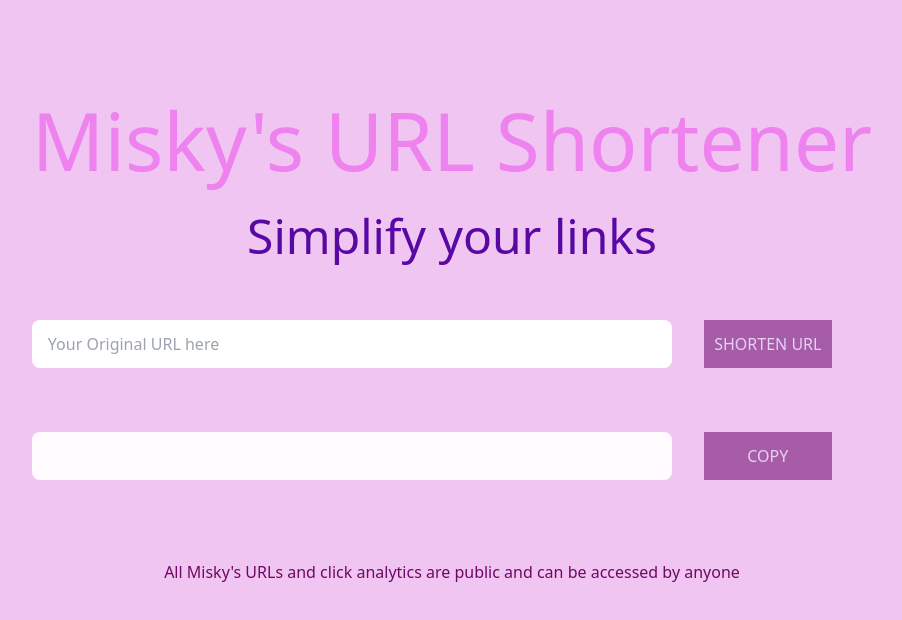
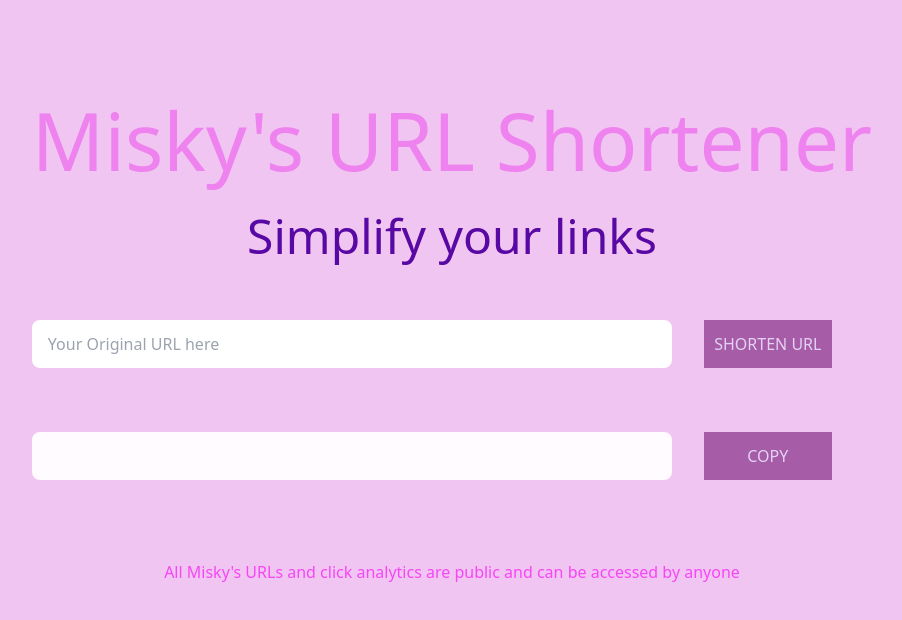
Before and after one commit to miskiat/LINK-SHORTENER, a React (Vite) app: page / in a window 1280 px wide. Shown: the top 620 px of the page, without its empty margins (212-1114 px from the left). Built offline with nearby package versions, Linux system fonts and the light colour scheme.

Commit message:
fixes:note color

```diff
--- a/src/App.css
+++ b/src/App.css
@@ -69,7 +69,7 @@
   border-radius: 0.5rem;
 }
 .note {
-  color: rgb(110, 8, 102);
+  color: rgb(246, 70, 246);
   display: flex;
   align-items: center;
   justify-content: center;
```
